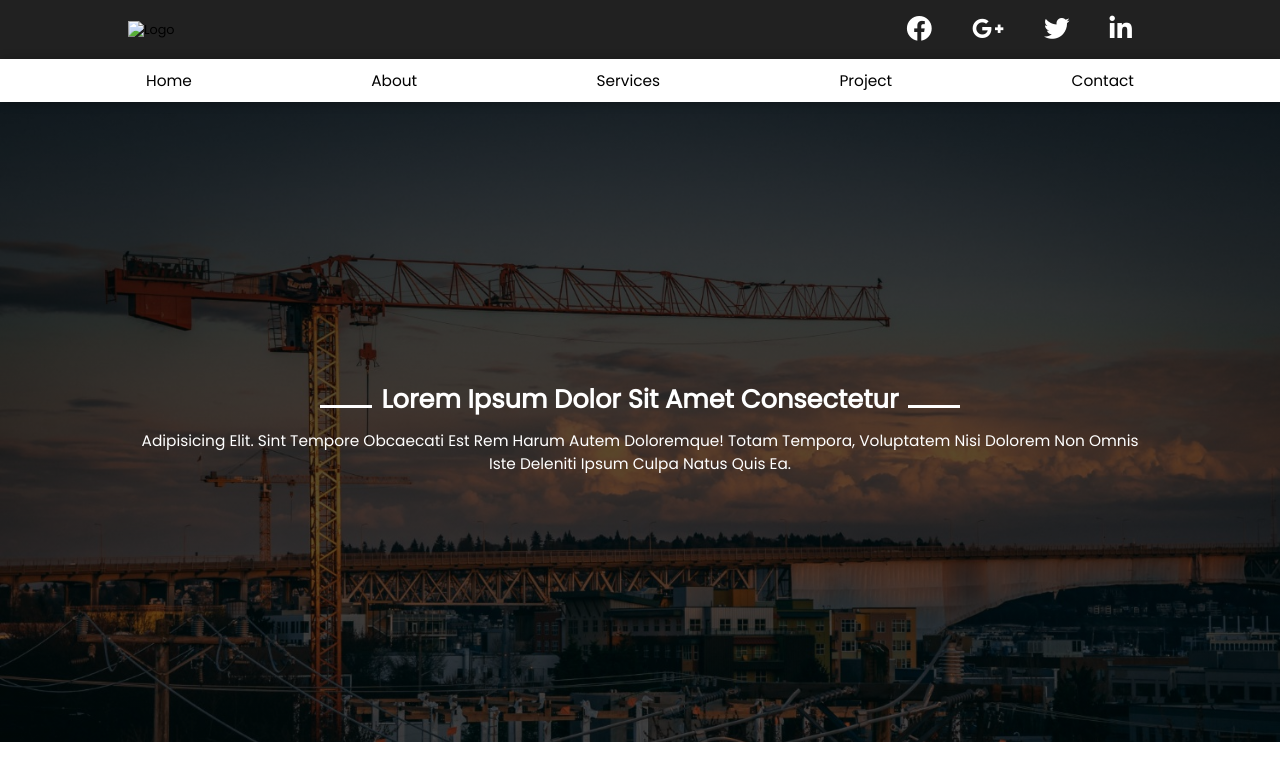
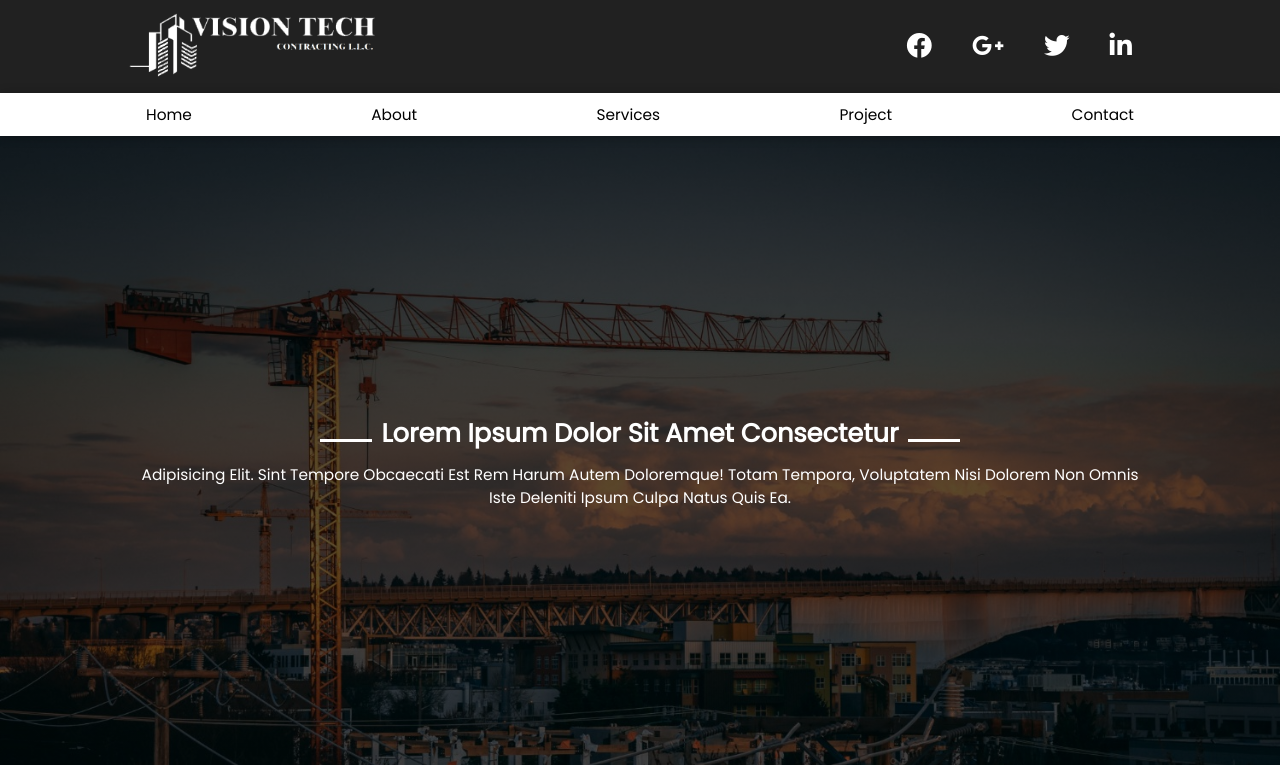
Before and after one commit to soorajpkkarikkad/vision-tech, a plain HTML site: page index.html in a window 1280 px wide. Shown: the top 765 px of the page. Drawn offline with Linux system fonts and the light colour scheme; the site is published under a folder, as on GitHub Pages, so addresses that start at the root find nothing.

Commit message:
Update index.html

```diff
--- a/index.html
+++ b/index.html
@@ -15,7 +15,7 @@
 <body>
     <!-- header -->
     <header>
-        <div class="a"><img src="/img/LOGO.png" alt="logo"></div>
+        <div><img src="img/LOGO.png" alt="logo"></div>
         <ul>
             <li><a href="#facebook"><i class="fab fa-facebook"></i> </a></li>
             <li><a href="#google-plus"><i class="fab fa-google-plus-g"></i></a></li>
```
